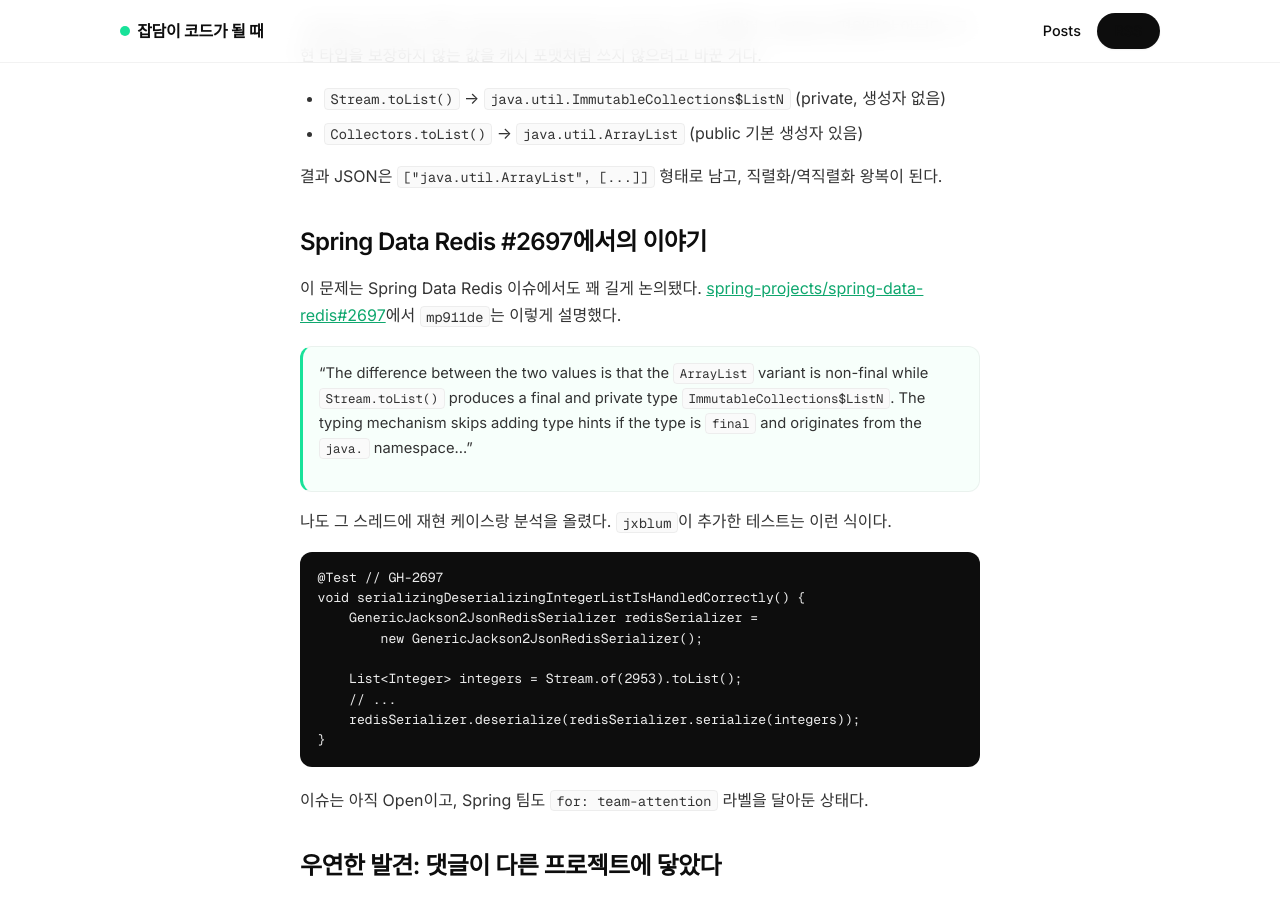
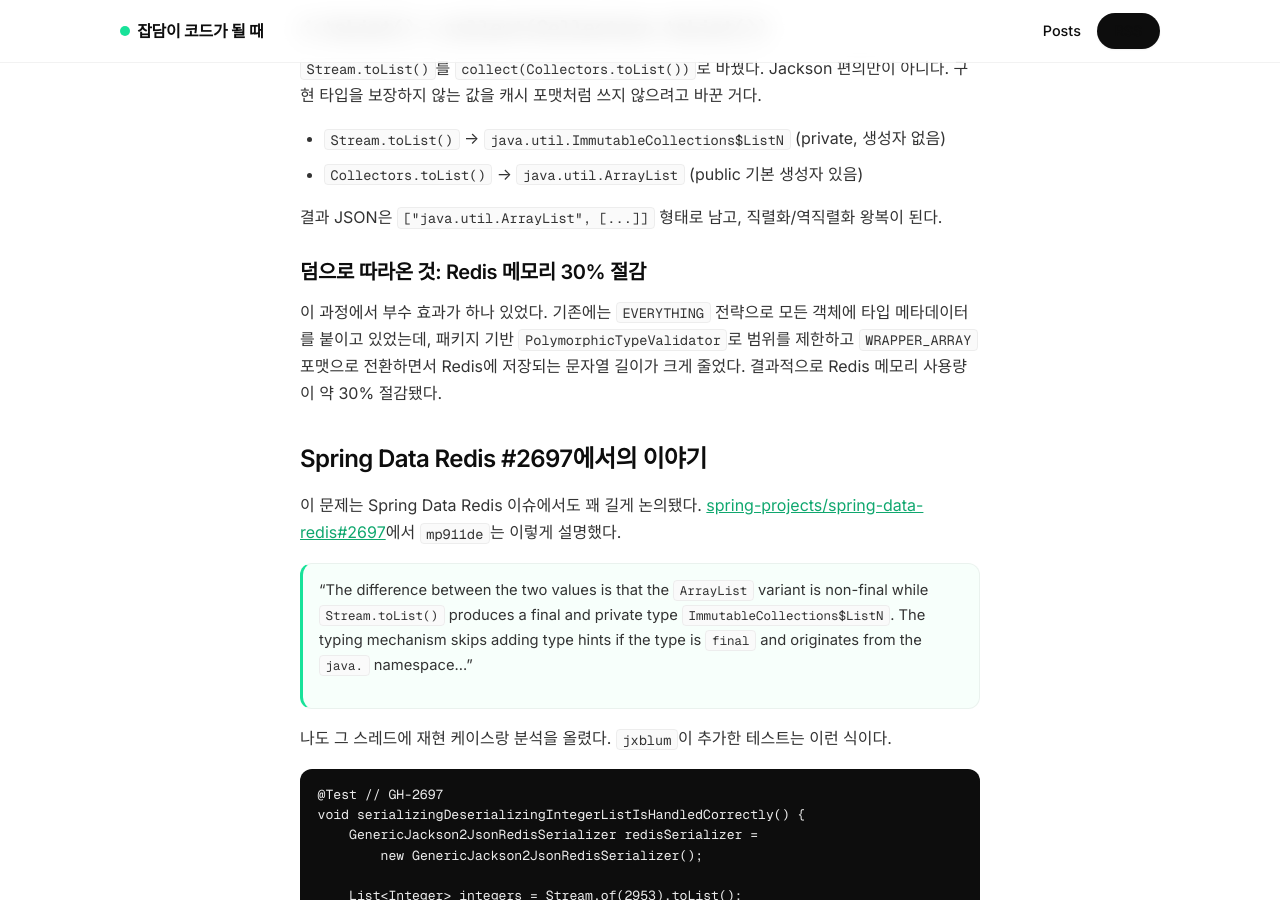
Before and after one commit to keepConcentration/keepConcentration.github.io, a Jekyll site: the page built from _posts/2026-07-31-redis-jackson-record-serialization.md, in a window 1280 px wide and 900 px high, scrolled down 3523 px. Built offline with Jekyll 4.4.1, drawn with Linux system fonts in a browser that asks for light colours; some of the changed text lies outside the part shown.

Commit message:
fix: Jackson useForType() 의사코드 수정 + Redis 메모리 30% 절감 효과 추가

````diff
--- a/_posts/2026-07-31-redis-jackson-record-serialization.md
+++ b/_posts/2026-07-31-redis-jackson-record-serialization.md
@@ -41,9 +41,11 @@ InvalidTypeIdException: Could not resolve type id '2953' as a subtype of `java.l
 Java Record는 컴파일러가 알아서 `final` 클래스로 만든다. Jackson의 `DefaultTyping.NON_FINAL`은 `useForType()`에서 final을 만나면 타입 메타데이터를 빼버린다.
 
 ```java
-// Jackson 내부 로직 (의사코드)
+// Jackson DefaultTyping.NON_FINAL 내부 로직 (의사코드)
 public boolean useForType(JavaType t) {
-    if (t.isFinal() && !t.isRecord()) return false;  // Record도 final이므로 제외됨
+    // final 클래스면 무조건 타입 정보 생략. Record도 final이니까 같이 걸린다.
+    // Jackson은 isRecord()를 따로 체크하지 않는다.
+    if (t.isFinal()) return false;
     return true;
 }
 ```
@@ -137,6 +139,10 @@ objectMapper.activateDefaultTyping(
 
 결과 JSON은 `["java.util.ArrayList", [...]]` 형태로 남고, 직렬화/역직렬화 왕복이 된다.
 
+### 덤으로 따라온 것: Redis 메모리 30% 절감
+
+이 과정에서 부수 효과가 하나 있었다. 기존에는 `EVERYTHING` 전략으로 모든 객체에 타입 메타데이터를 붙이고 있었는데, 패키지 기반 `PolymorphicTypeValidator`로 범위를 제한하고 `WRAPPER_ARRAY` 포맷으로 전환하면서 Redis에 저장되는 문자열 길이가 크게 줄었다. 결과적으로 Redis 메모리 사용량이 약 30% 절감됐다.
+
 ## Spring Data Redis #2697에서의 이야기
 
 이 문제는 Spring Data Redis 이슈에서도 꽤 길게 논의됐다. [spring-projects/spring-data-redis#2697](https://github.com/spring-projects/spring-data-redis/issues/2697)에서 `mp911de`는 이렇게 설명했다.
````
